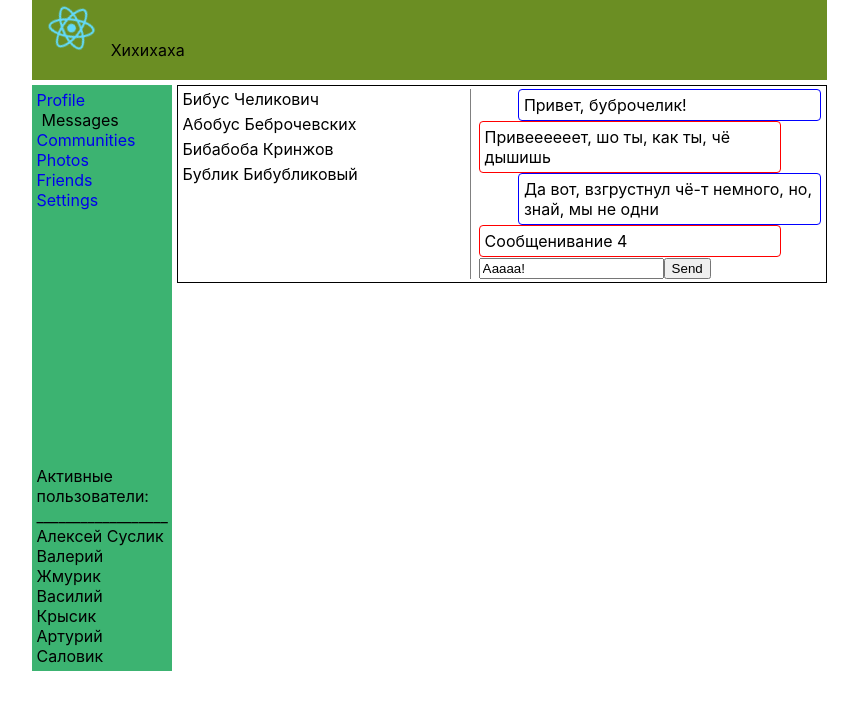
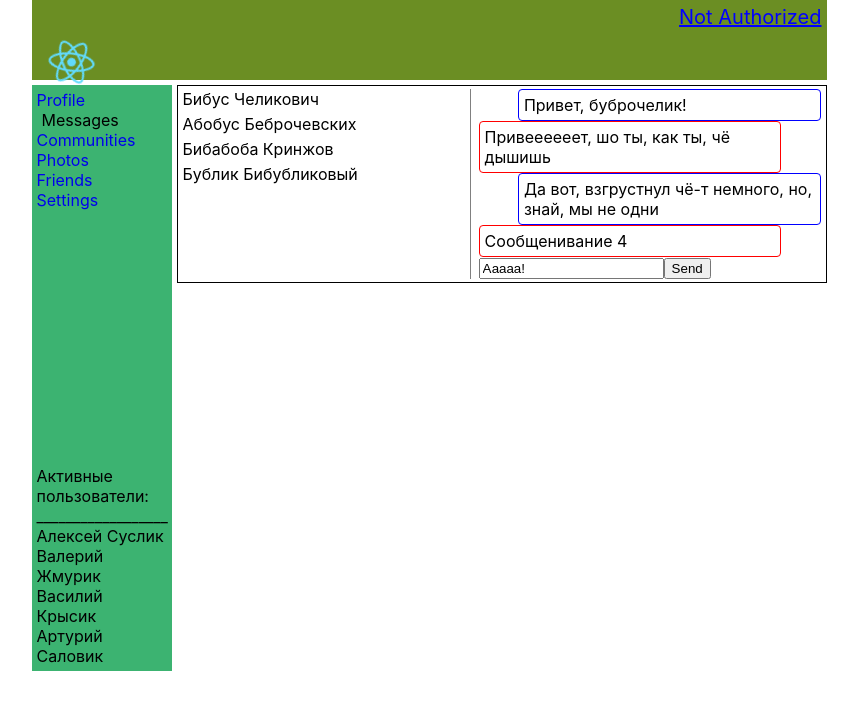
Before and after one commit to Unique-Character-Sequence/02_restart_new_breath_1, a React (Create React App) app: page /messages in a window 1280 px wide. Shown: the top 710 px of the page, without its empty margins (211-1069 px from the left). Built offline with nearby package versions, Linux system fonts and the light colour scheme; no server answers.

Commit message:
[+] Авторизация через куки и межсайтовый запрос

```diff
--- a/src/App.js
+++ b/src/App.js
@@ -1,5 +1,4 @@
 import './App.css'
-import Header from "./Components/Header/Header"
 import Sidebar from "./Components/Sidebar/Sidebar";
 import Messages from "./Components/Messages/Messages";
 import Settings from "./Components/Settings/Settings";
@@ -9,10 +8,11 @@ import Photos from "./Components/Photos/Photos";
 import Communities from "./Components/Communities/Communities";
 import ContainerFriends from "./Containers/ContainerFriends";
 import ContainerProfile from "./Containers/ContainerProfile";
+import ContainerHeader from "./Containers/ContainerHeader";
 
 const App = (props) => {
     return (<div className="app-wrapper">
-            <Header/>
+            <ContainerHeader/>
             <Sidebar SidebarDatasets={props.state.SidebarDatasets}/>
             <div className="main-content-area">
                 <Routes>
--- a/src/Components/Header/Header.jsx
+++ b/src/Components/Header/Header.jsx
@@ -1,11 +1,24 @@
 import logo from "../../logo.svg";
 import classes from './Header.module.css'
+import {useEffect} from "react";
 
-let Header = () => {
+let Header = (props) => {
+    useEffect(() => {
+        props.getCredentials()
+    }, [])
+    console.log('Header props:', props);
+    let availableNickname = () => {
+        if (props.userCredentials && props.userCredentials.login) {
+            return props.userCredentials.login
+        } else return 'Not Authorized'
+    }
+
     return (
         <div className={classes.main}>
+            <div className={classes.loginButton}>
+                <a href="#s">{availableNickname()}</a>
+            </div>
             <img className="App-logo" src={logo} alt=""/>
-            Хихихаха
         </div>
     )
 }
--- a/src/Components/Header/Header.module.css
+++ b/src/Components/Header/Header.module.css
@@ -2,3 +2,26 @@
     grid-area: h;
     background-color: olivedrab;
 }
+
+.main img {
+}
+
+.loginButton {
+    margin-left: auto;
+    right: 0;
+    font-size: 20px;
+    padding: 5px;
+    /*border: 1px solid blue;*/
+    /*border-radius: 4px;*/
+    max-width: 35%;
+    text-align: right;
+}
+
+.loginButton a {
+    color: blue;
+}
+
+.loginButton a:hover {
+    color: darkblue;
+    transition: all 0.2s;
+}
--- /dev/null
+++ b/src/Containers/ContainerHeader.jsx
@@ -0,0 +1,30 @@
+import Header from "../Components/Header/Header";
+import {connect} from "react-redux";
+import {get} from "axios";
+import {setUserCredentials} from "../Redux/authSlice";
+
+let mapStateToProps = (state) => {
+    return {
+        userCredentials: state.AuthData.userCredentials
+    }
+}
+
+let mapDispatchToProps = (dispatch) => {
+    return {
+        getCredentials: () => {
+            get('https://social-network.samuraijs.com/api/1.0/auth/me', {withCredentials: true})
+                .then(response => {
+                        console.log("getCredentials", response.data);
+                        if (response.data.resultCode === 0) {
+                            dispatch(setUserCredentials(response.data.data))
+                            console.log("getCredentials.data.data", response.data.data);
+                        }
+
+                    }
+                )
+        }
+    }
+}
+
+const ContainerHeader = connect(mapStateToProps, mapDispatchToProps)(Header)
+export default ContainerHeader
--- a/src/Containers/ContainerProfile.jsx
+++ b/src/Containers/ContainerProfile.jsx
@@ -41,5 +41,4 @@ let mapDispatchToProps = (dispatch) => {
 
 
 const ContainerProfile = connect(mapStateToProps, mapDispatchToProps)(Profile)
-
 export default ContainerProfile;
--- /dev/null
+++ b/src/Redux/authSlice.js
@@ -0,0 +1,14 @@
+import {createSlice} from "@reduxjs/toolkit";
+
+const authSlice = createSlice({
+    name: "auth",
+    initialState: {},
+    reducers: {
+        setUserCredentials(state, action) {
+            state.userCredentials = action.payload
+        }
+    }
+})
+
+export default authSlice.reducer
+export const {setUserCredentials} = authSlice.actions
--- a/src/Redux/store.js
+++ b/src/Redux/store.js
@@ -4,6 +4,7 @@ import profileSlice from "./profileSlice";
 import sidebarSlice from "./sidebarSlice";
 import messagesSlice from "./messagesSlice";
 import communitiesSlice from "./communitiesSlice";
+import authSlice from "./authSlice";
 
 const rootReducer = {
     ProfilePageDatasets: profileSlice,
@@ -11,6 +12,7 @@ const rootReducer = {
     CommunitiesPageDatasets: communitiesSlice,
     UsersDatasets: friendsSlice,
     SidebarDatasets: sidebarSlice,
+    AuthData: authSlice
 }
 
 export const store = configureStore({
```
